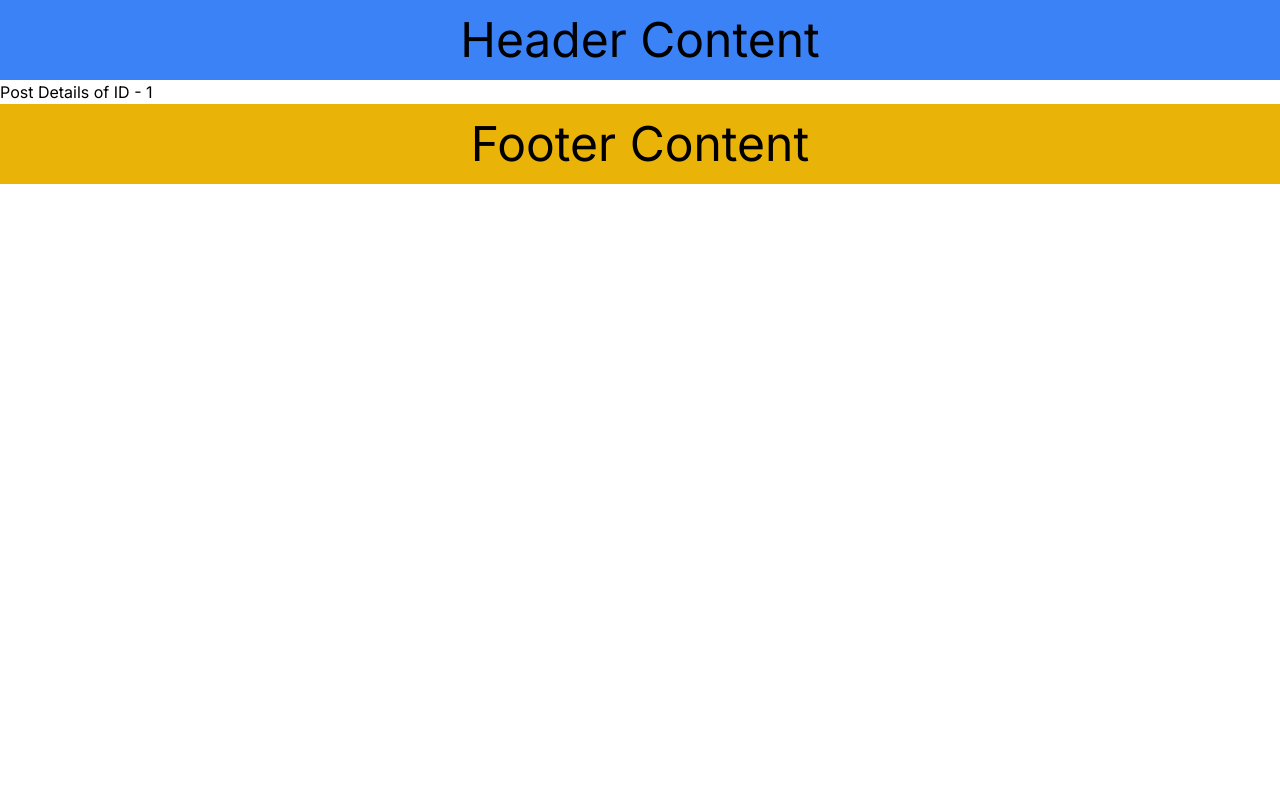
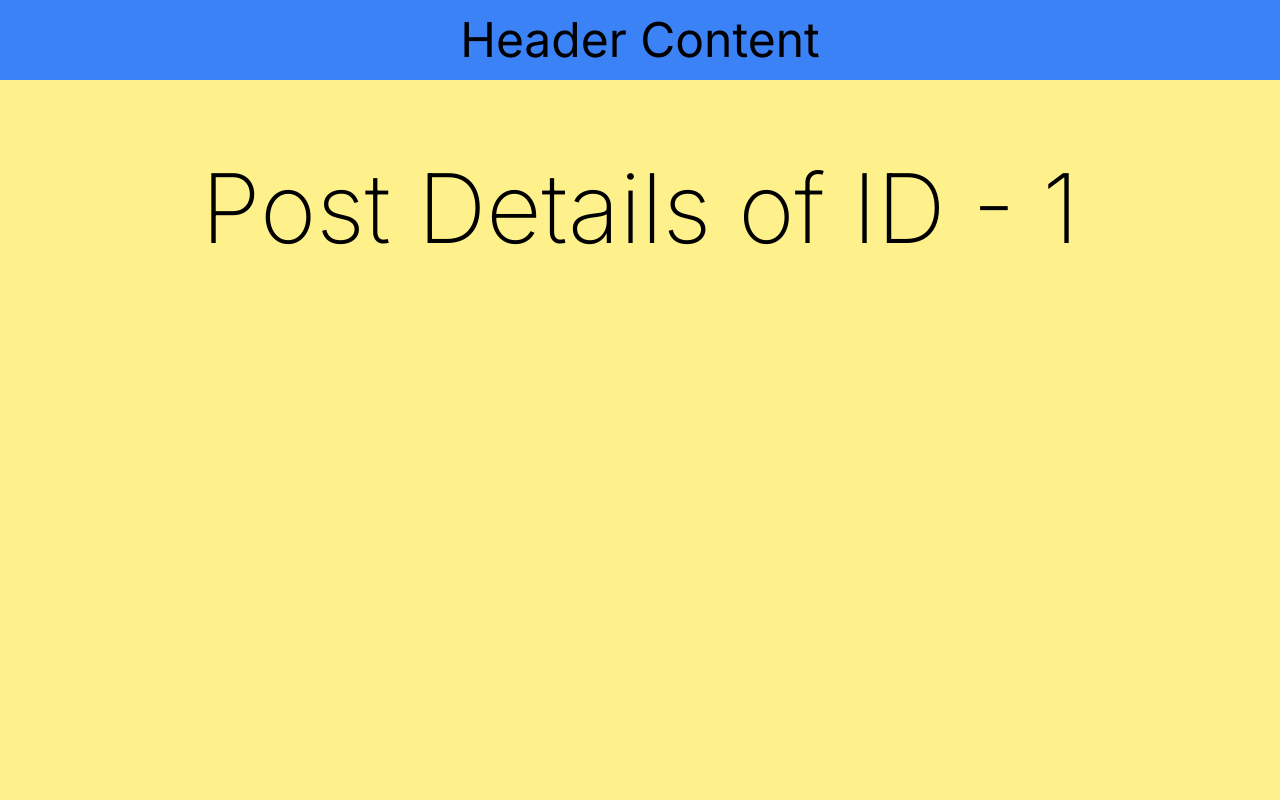
Before and after one commit to madhuraitsolutions/Next.js-Excerise, a Next.js app: page /blog/1 in a window 1280 px wide. Shown: the top 800 px of the page. Built offline with nearby package versions, Linux system fonts and the light colour scheme.

Commit message:
Dynamically Generate Metadata Example

```diff
--- a/src/app/blog/[postid]/page.tsx
+++ b/src/app/blog/[postid]/page.tsx
@@ -1,9 +1,22 @@
 import React from 'react'
+import { Metadata } from 'next'
 
-export default function page({params}:{
-    params:{postid:string}
-}) {
+type Props = {
+  params : {
+    postid : string
+  }
+}
+
+export const generateMetadata = ({params}: Props): Metadata => {
+    return {
+      title : `Blog Post ID - ${params.postid}`
+    }
+}
+
+export default function page({params}: Props) {
   return (
-    <div>Post Details of ID - {params.postid}</div>
+    <div className='h-screen bg-yellow-200'>
+      <h1 className='p-4 pt-20 text-8xl font-extralight text-center'>Post Details of ID - {params.postid}</h1>
+    </div>
   )
 }
```
